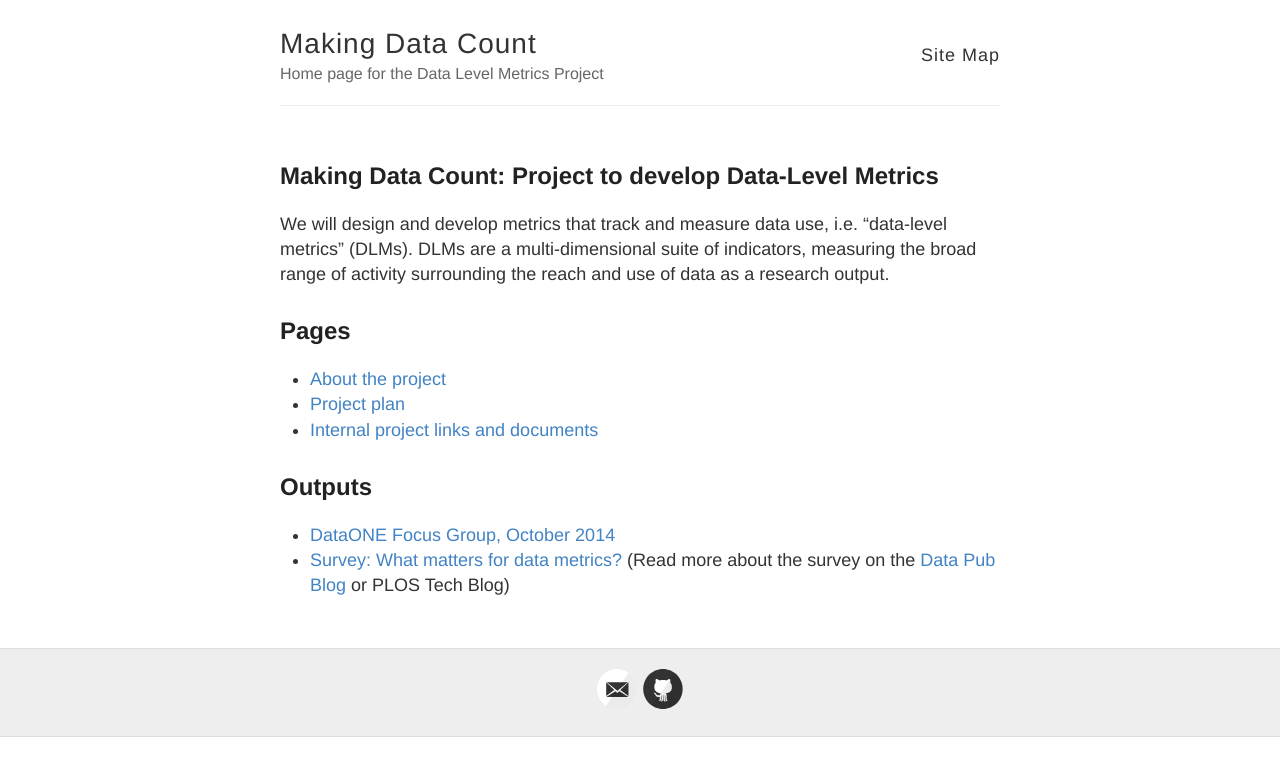
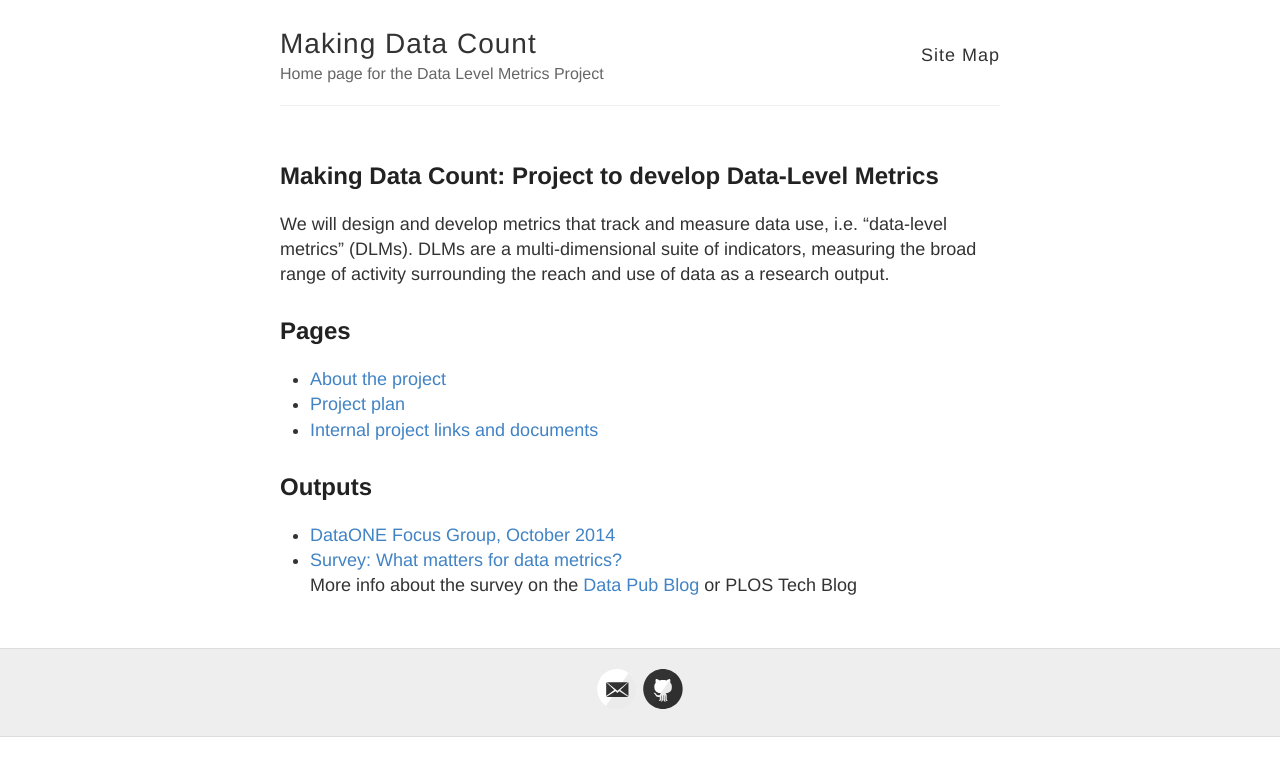
Before and after one commit to lagotto/MDC, a Jekyll site: the page built from index.html, in a window 1280 px wide. Shown: the top 776 px of the page. Built offline with Jekyll 4.4.1, drawn with Linux system fonts in a browser that asks for light colours.

Commit message:
Update index.html

```diff
--- a/index.html
+++ b/index.html
@@ -33,7 +33,8 @@
 <h2>Outputs</h2>
 <ul>
 <li> <a href="http://articlemetrics.github.io/MDC/d1-focus">DataONE Focus Group, October 2014</a></li>
-<li> <a href="http://surveymonkey.com/s/makedatacount">Survey: What matters for data metrics?</a> (Read more about the survey on the <a href="http://datapub.cdlib.org/2014/10/31/data-do-you-care-the-dlm-survey/">Data Pub Blog</a> or <a href="http://blogs.plos.org/tech/how-do-you-do-data/"></a>PLOS Tech Blog</a>)</li>
+<li> <a href="http://surveymonkey.com/s/makedatacount">Survey: What matters for data metrics?</a></li
+<li> More info about the survey on the <a href="http://datapub.cdlib.org/2014/10/31/data-do-you-care-the-dlm-survey/">Data Pub Blog</a> or <a href="http://blogs.plos.org/tech/how-do-you-do-data/"></a>PLOS Tech Blog</a></li>
 </ul>
 
 <!-- <h3><a href="http://datapub.cdlib.org/http://datapub.cdlib.org/2014/10/07/uc3-plos-and-dataone-join-forces-to-build-incentives-for-data-sharing/">Data Pub blog post announcing funding (10/2014)</a></li> -->
```
